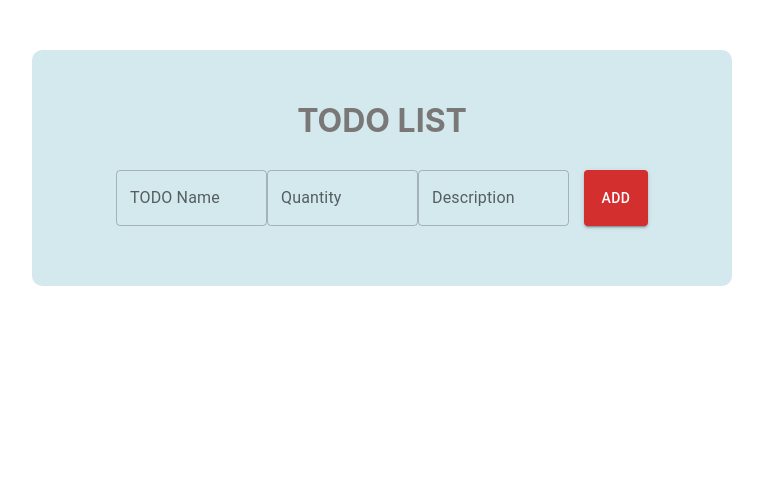
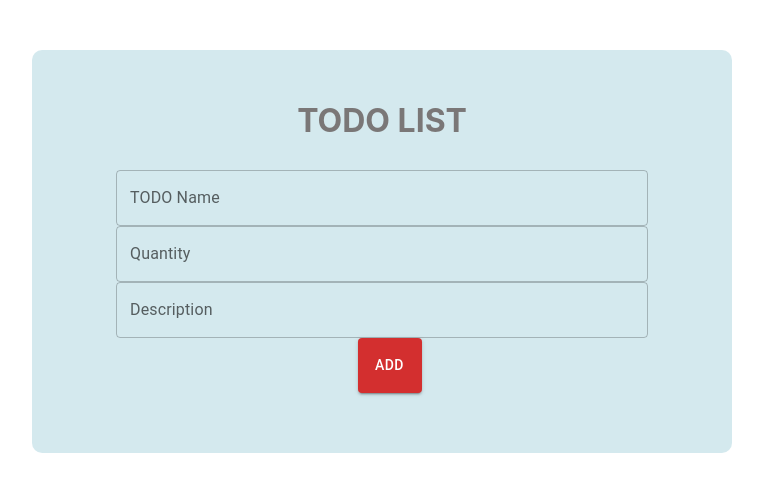
Before and after one commit to sherin17/TodoApp, a React (Create React App) app: page / in a window 1280 px wide. Shown: the top 492 px of the page, without its empty margins (268-1031 px from the left). Built offline with nearby package versions, Linux system fonts and the light colour scheme.

Commit message:
first commit

```diff
--- a/package.json
+++ b/package.json
@@ -1,5 +1,5 @@
 {
-  "homepage":"https://sherin17.github.io/TodoApp",
+
   "name": "todo_list",
   "version": "0.1.0",
   "private": true,
--- a/src/components/TodoList.css
+++ b/src/components/TodoList.css
@@ -14,8 +14,6 @@ h1{
     font-weight: 600px;
 }
 .form-group{
-    display: flex;
-    flex-direction: row;
     margin: 30px;
 }
 .form-group Button{
```
